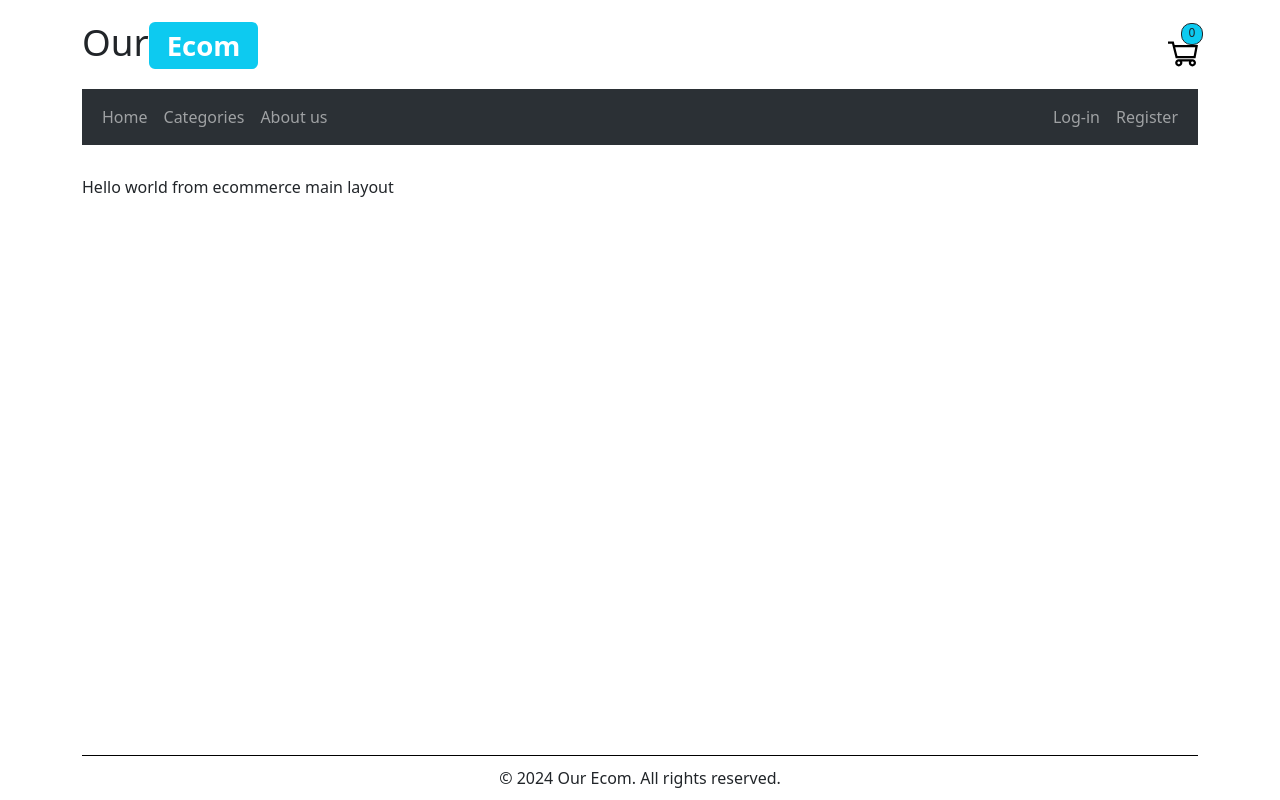
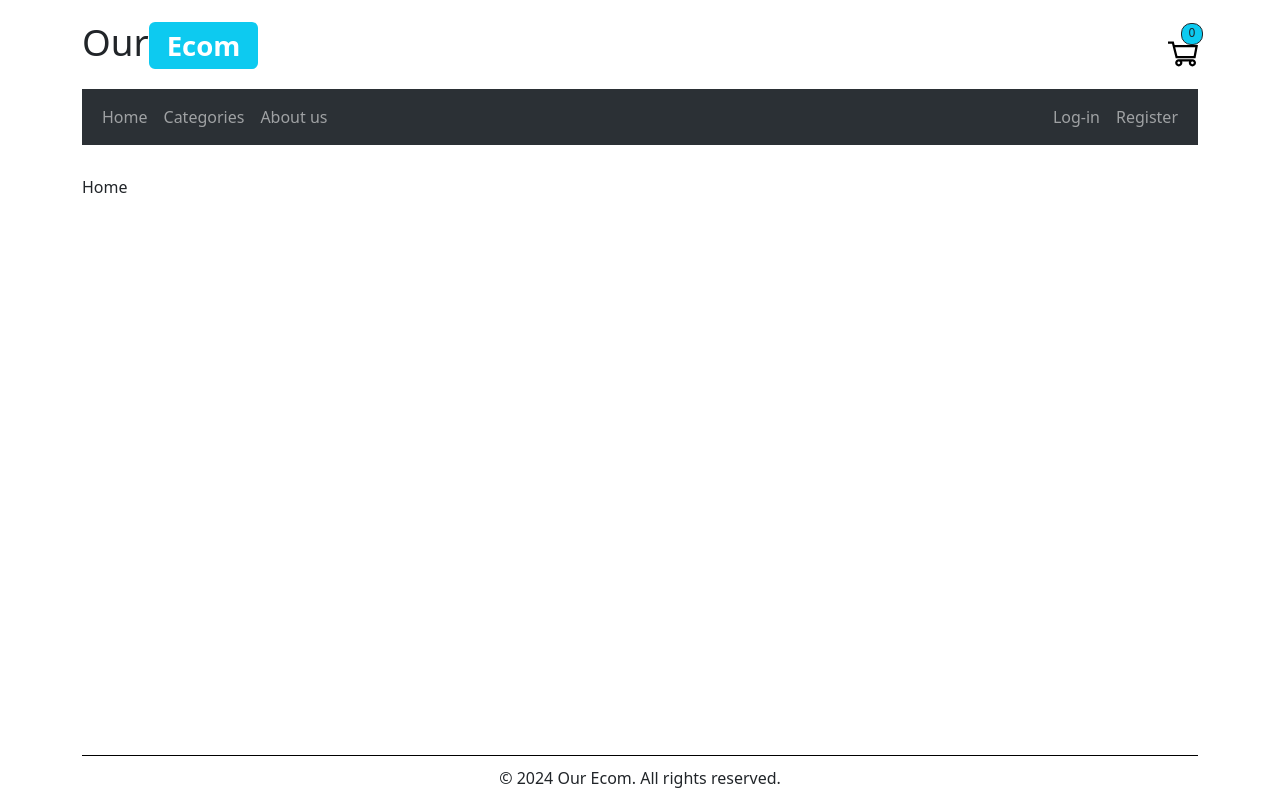
Before and after one commit to JohnE03/ecommerce-front, a React (Vite) app: page / in a window 1280 px wide. Built offline with nearby package versions, Linux system fonts and the light colour scheme.

Commit message:
Routes setup with React Router v6

```diff
--- a/src/components/eCommerce/HeaderBasket/HeaderBasket.tsx
+++ b/src/components/eCommerce/HeaderBasket/HeaderBasket.tsx
@@ -1,4 +1,4 @@
-import Logo from "@/assets/svg/cart.svg?react";
+import Logo from "../../../assets/svg/cart.svg?react";
 import styles from './styles.module.css';
 
 const {basketContainer, basketQuantity} = styles;
--- a/src/layouts/MainLayout/MainLayout.tsx
+++ b/src/layouts/MainLayout/MainLayout.tsx
@@ -1,3 +1,4 @@
+import { Outlet } from "react-router-dom";
 import { Container } from "react-bootstrap";
 import {Header, Footer} from '@components/common';
 import styles from './styles.module.css';
@@ -8,7 +9,7 @@ const MainLayout = () => {
     <Container className={container}>
       <Header />
       <div className={wrapper}>
-        Hello world from ecommerce main layout
+        <Outlet /> {/* Render the matched child route here */}
       </div>
       <Footer />
     </Container>
--- a/src/main.tsx
+++ b/src/main.tsx
@@ -1,5 +1,6 @@
 import ReactDOM from 'react-dom/client';
-import {MainLayout} from '@layouts/index';
+import AppRouter from "@routes/AppRouter";
+//styles
 import 'bootstrap/dist/css/bootstrap.min.css';
 
-ReactDOM.createRoot(document.getElementById('root')!).render(<MainLayout />)
+ReactDOM.createRoot(document.getElementById('root')!).render(<AppRouter />);
--- /dev/null
+++ b/src/pages/AboutUs.tsx
@@ -0,0 +1,9 @@
+import React from 'react'
+
+export default function AboutUs() {
+  return (
+    <div>
+      About-Us
+    </div>
+  )
+}
--- /dev/null
+++ b/src/pages/Categories.tsx
@@ -0,0 +1,9 @@
+import React from 'react'
+
+export default function Categories() {
+  return (
+    <div>
+      Categories
+    </div>
+  )
+}
--- /dev/null
+++ b/src/pages/Home.tsx
@@ -0,0 +1,9 @@
+import React from 'react'
+
+export default function Home() {
+  return (
+    <div>
+      Home
+    </div>
+  )
+}
--- /dev/null
+++ b/src/pages/Products.tsx
@@ -0,0 +1,9 @@
+import React from 'react'
+
+export default function Products() {
+  return (
+    <div>
+      Products Page
+    </div>
+  )
+}
--- /dev/null
+++ b/src/routes/AppRouter.tsx
@@ -0,0 +1,37 @@
+import { createBrowserRouter, RouterProvider } from 'react-router-dom';
+//layouts
+import {MainLayout} from '@layouts/index';
+//pages
+import Home from '@pages/Home';
+import Categories from '@pages/Categories';
+import Products from '@pages/Products';
+import AboutUs from '@pages/AboutUs';
+
+const router = createBrowserRouter([{
+    path: "/",
+    element: <MainLayout />,
+    children: [
+        {
+            index: true,
+            element: <Home />
+        },
+        {
+            path: "categories",
+            element: <Categories />
+        },
+        {
+            path: "products/:prefix",
+            element: <Products />
+        },
+        {
+            path: "about-us",
+            element: <AboutUs />
+        }
+    ]
+}]);
+
+const AppRouter = () => {
+    return <RouterProvider router={router} />
+}
+
+export default AppRouter;
```
